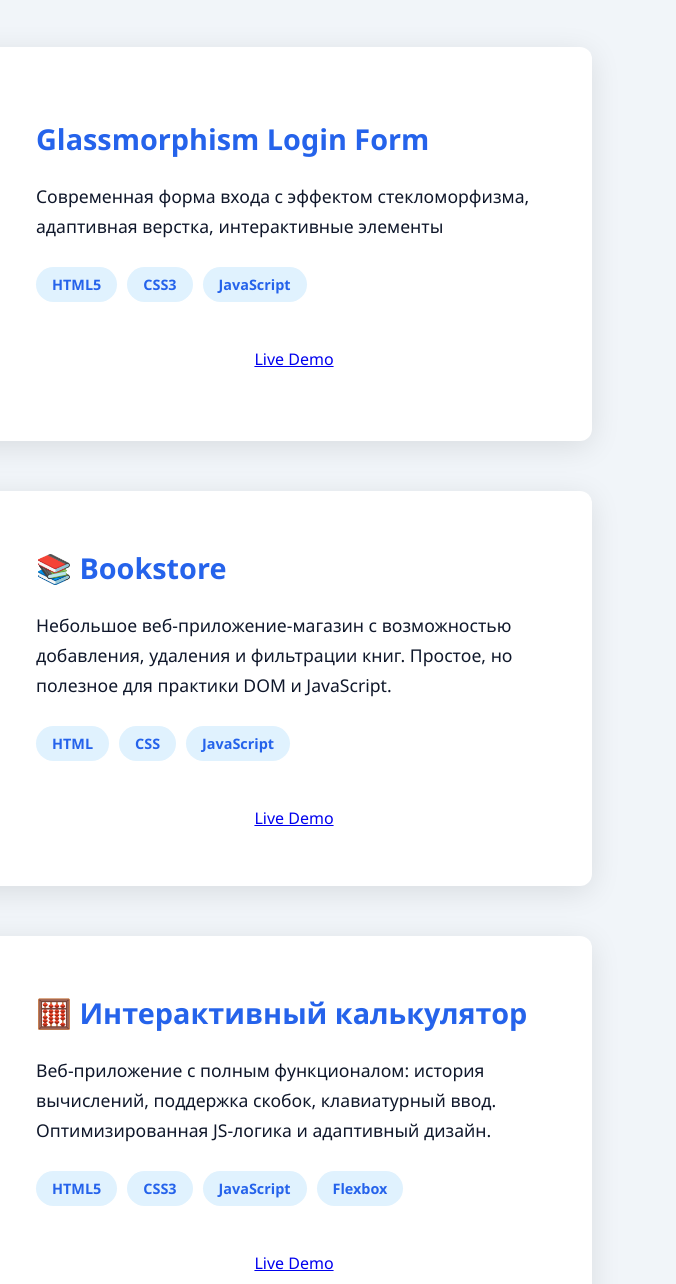
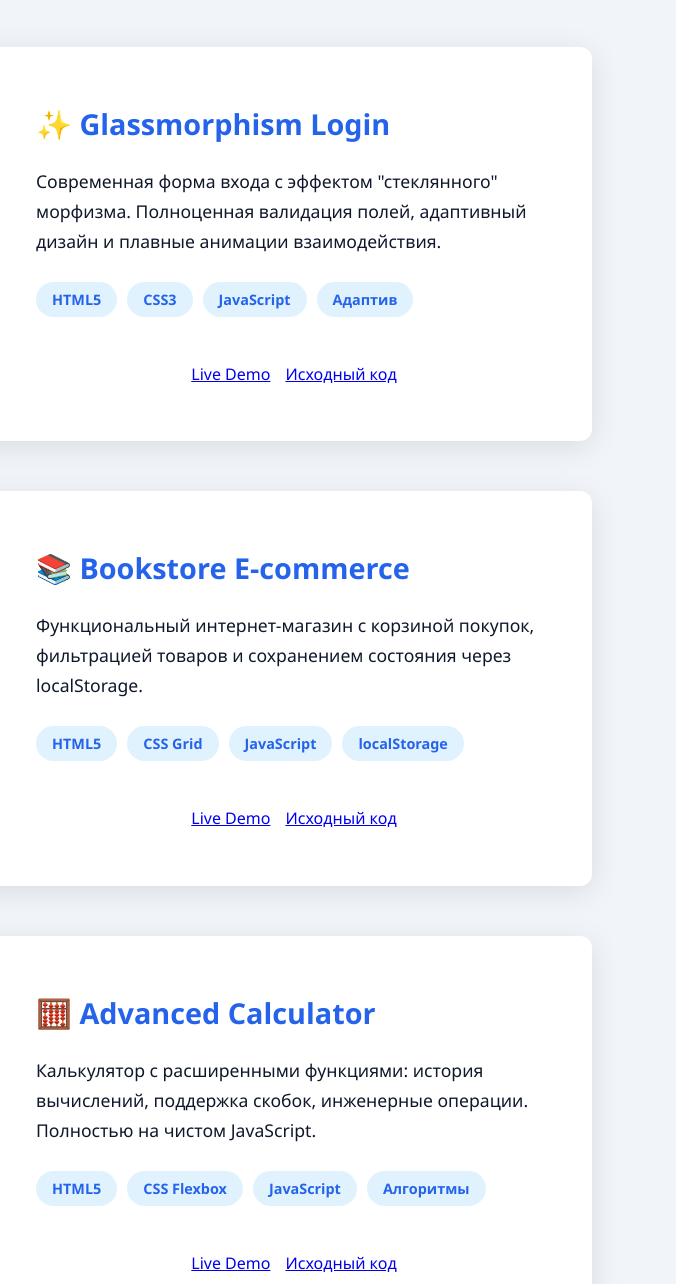
Before and after one commit to juma-annanur/juma-annanur.github.io, a plain HTML site: page index.html in a window 1280 px wide. Shown: the part 516-1800 px from the top of the page, 604-1280 px from the left. Drawn offline with Linux system fonts and the light colour scheme.

Commit message:
index.html

```diff
--- a/index.html
+++ b/index.html
@@ -24,60 +24,88 @@
     <section id="projects">
         <div class="container">
             <h2>Мои проекты</h2>
+
+<!-- Glassmorphism Login Form -->
 <div class="project-card">
     <div class="project-preview">
-                    <img src="https://github.com/juma-annanur/glassmorphism-login-form/blob/main/preview.jpg?raw=true" alt="Форма входа Glassmorphism">
+        <img src="https://github.com/juma-annanur/glassmorphism-login-form/blob/main/preview.jpg?raw=true"
+             alt="Форма входа Glassmorphism"
+             loading="lazy">
     </div>
     <div class="project-info">
-                    <h3>Glassmorphism Login Form</h3>
-                    <p>Современная форма входа с эффектом стекломорфизма, адаптивная верстка, интерактивные элементы</p>
+        <h3>✨ Glassmorphism Login</h3>
+        <p>Современная форма входа с эффектом "стеклянного" морфизма. Полноценная валидация полей, адаптивный дизайн и плавные анимации взаимодействия.</p>
         <div class="tech-stack">
-                        <span>HTML5</span>
-                        <span>CSS3</span>
-                        <span>JavaScript</span>
+            <span class="tech-badge">HTML5</span>
+            <span class="tech-badge">CSS3</span>
+            <span class="tech-badge">JavaScript</span>
+            <span class="tech-badge">Адаптив</span>
         </div>
         <div class="project-links">
-                        <a href="https://juma-annanur.github.io/glassmorphism-login-form/" target="_blank" class="demo-button">Live Demo</a>
+            <a href="https://juma-annanur.github.io/glassmorphism-login-form/"
+               target="_blank"
+               class="link-button demo">Live Demo</a>
+            <a href="https://github.com/juma-annanur/glassmorphism-login-form"
+               target="_blank"
+               class="link-button code">Исходный код</a>
         </div>
     </div>
 </div>
 
+<!-- Bookstore Project -->
 <div class="project-card">
     <div class="project-preview">
-                    <img src="https://github.com/juma-annanur/juma-bookstore/blob/main/bookstore%201.jpg?raw=true" alt="Bookstore Project">
+        <img src="https://github.com/juma-annanur/juma-bookstore/blob/main/bookstore%201.jpg?raw=true"
+             alt="Интернет-магазин книг"
+             loading="lazy">
     </div>
     <div class="project-info">
-                    <h3>📚 Bookstore</h3>
-                    <p>Небольшое веб-приложение-магазин с возможностью добавления, удаления и фильтрации книг. Простое, но полезное для практики DOM и JavaScript.</p>
+        <h3>📚 Bookstore E-commerce</h3>
+        <p>Функциональный интернет-магазин с корзиной покупок, фильтрацией товаров и сохранением состояния через localStorage.</p>
         <div class="tech-stack">
-                        <span>HTML</span>
-                        <span>CSS</span>
-                        <span>JavaScript</span>
+            <span class="tech-badge">HTML5</span>
+            <span class="tech-badge">CSS Grid</span>
+            <span class="tech-badge">JavaScript</span>
+            <span class="tech-badge">localStorage</span>
         </div>
         <div class="project-links">
-                        <a href="https://juma-annanur.github.io/juma-bookstore/" target="_blank" class="demo-button">Live Demo</a>
+            <a href="https://juma-annanur.github.io/juma-bookstore/"
+               target="_blank"
+               class="link-button demo">Live Demo</a>
+            <a href="https://github.com/juma-annanur/juma-bookstore"
+               target="_blank"
+               class="link-button code">Исходный код</a>
         </div>
     </div>
 </div>
 
+<!-- Calculator Project -->
 <div class="project-card">
     <div class="project-preview">
-        <img src="https://github.com/juma-annanur/Juma-calculator/blob/main/%D0%BA%D0%B0%D0%BB%D1%8C%D0%BA%D1%83%D0%BB%D1%8F%D1%82%D0%BE%D1%80.jpg?raw=true" alt="Интерактивный калькулятор">
+        <img src="https://github.com/juma-annanur/Juma-calculator/blob/main/%D0%BA%D0%B0%D0%BB%D1%8C%D0%BA%D1%83%D0%BB%D1%8F%D1%82%D0%BE%D1%80.jpg?raw=true"
+             alt="Интерактивный калькулятор"
+             loading="lazy">
     </div>
     <div class="project-info">
-        <h3>🧮 Интерактивный калькулятор</h3>
-        <p>Веб-приложение с полным функционалом: история вычислений, поддержка скобок, клавиатурный ввод. Оптимизированная JS-логика и адаптивный дизайн.</p>
+        <h3>🧮 Advanced Calculator</h3>
+        <p>Калькулятор с расширенными функциями: история вычислений, поддержка скобок, инженерные операции. Полностью на чистом JavaScript.</p>
         <div class="tech-stack">
             <span class="tech-badge">HTML5</span>
-            <span class="tech-badge">CSS3</span>
+            <span class="tech-badge">CSS Flexbox</span>
             <span class="tech-badge">JavaScript</span>
-            <span class="tech-badge">Flexbox</span>
+            <span class="tech-badge">Алгоритмы</span>
         </div>
         <div class="project-links">
-                        <a href="https://juma-annanur.github.io/Juma-calculator/" target="_blank" class="demo-button">Live Demo</a>
+            <a href="https://juma-annanur.github.io/Juma-calculator/"
+               target="_blank"
+               class="link-button demo">Live Demo</a>
+            <a href="https://github.com/juma-annanur/Juma-calculator"
+               target="_blank"
+               class="link-button code">Исходный код</a>
         </div>
     </div>
 </div>
+
 
             <!-- Блок "Скоро новый проект" -->
             <div class="upcoming-project">
```
Lines whose indentation alone changed are shown as unchanged.
